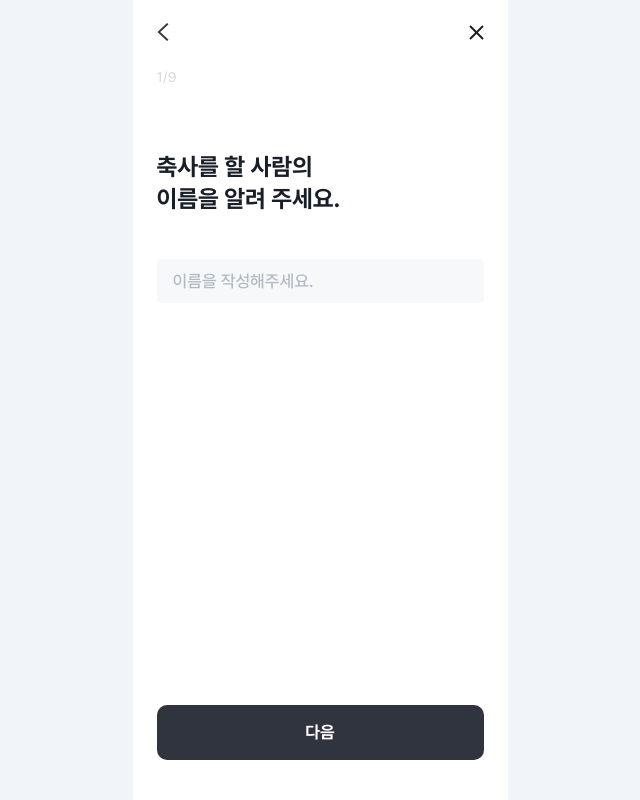
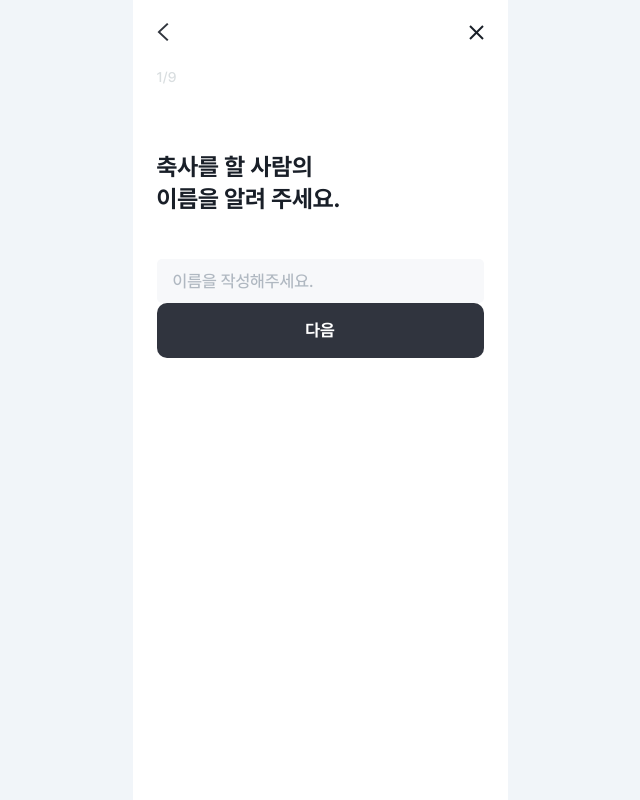
Before and after one commit to with-Bloom/bloom-react, a React (Vite) app: page /question in a window 1280 px wide. Shown: the whole page, without its empty margins (320-960 px from the left). Built offline with nearby package versions, Linux system fonts and the light colour scheme.

Commit message:
feat: 각 버튼 항목에 대한 이벤트 처리

```diff
--- a/src/components/Button/ImageButton/index.tsx
+++ b/src/components/Button/ImageButton/index.tsx
@@ -2,15 +2,16 @@ import CloudIcon from 'assets/images/cloud.svg?react';
 
 type Props = {
   options: string[];
+  onClick: () => void;
 };
 
-const ImageButton = ({ options }: Props) => {
+const ImageButton = ({ options, onClick }: Props) => {
   return (
     <ul className="grid grid-cols-4 grid-rows-2 gap-x-4 gap-y-7">
       {options.map((el) => {
         return (
           <div key={el} className="flex flex-col items-center gap-[9px]">
-            <CloudIcon />
+            <CloudIcon className="cursor-pointer" onClick={onClick} />
             <span className="font-Pretendard text-sm font-medium text-gray400">{el}</span>
           </div>
         );
--- a/src/components/Button/ImageCardButton/index.tsx
+++ b/src/components/Button/ImageCardButton/index.tsx
@@ -2,23 +2,25 @@ import FlowerIcon from 'assets/images/flower.svg?react';
 
 type Props = {
   options: string[];
+  onClick: () => void;
 };
 
-const ImageCardButton = ({ options }: Props) => {
+const ImageCardButton = ({ options, onClick }: Props) => {
   return (
-    <ul className="flex justify-between">
+    <div className="flex justify-between">
       {options.map((el) => {
         return (
-          <li
+          <button
             key={el}
             className="flex h-[187px] w-[158px] flex-col items-center justify-between rounded-[5px] bg-gray100 py-6 font-Pretendard"
+            onClick={onClick}
           >
             <FlowerIcon />
             <span className="font-Pretendard text-[17px] font-medium">{el}</span>
-          </li>
+          </button>
         );
       })}
-    </ul>
+    </div>
   );
 };
 
--- a/src/components/Button/NextButton/index.tsx
+++ b/src/components/Button/NextButton/index.tsx
@@ -1,16 +1,16 @@
 type Props = {
-  onClick: () => void;
   children: string;
+  onClick: (e: React.MouseEvent<HTMLButtonElement>) => void;
 };
 
 const NextButton = ({ children, onClick }: Props) => {
   return (
-    <div
+    <button
       onClick={onClick}
       className="bg-gray600 flex h-[55px] w-[327px] items-center justify-center rounded-[10px] font-Pretendard text-[17px] font-bold text-white"
     >
       {children}
-    </div>
+    </button>
   );
 };
 
--- a/src/components/Button/PrimaryButton/index.tsx
+++ b/src/components/Button/PrimaryButton/index.tsx
@@ -1,8 +1,9 @@
 type Props = {
   options: string[];
+  onClick: () => void;
 };
 
-const PrimaryButton = ({ options }: Props) => {
+const PrimaryButton = ({ options, onClick }: Props) => {
   return (
     <ul className="flex flex-col gap-3">
       {options.map((el) => {
@@ -10,6 +11,7 @@ const PrimaryButton = ({ options }: Props) => {
           <button
             key={el}
             className="text-gray600 flex h-11 w-[327px] items-center justify-items-start rounded-[5px] bg-gray100 p-[13px] font-Pretendard text-[17px] font-medium"
+            onClick={onClick}
           >
             {el}
           </button>
--- a/src/components/Input/index.tsx
+++ b/src/components/Input/index.tsx
@@ -1,14 +1,20 @@
+import NextButton from 'components/Button/NextButton';
+
 type Props = {
   placeholder: string;
+  onClick: () => void;
 };
 
-const Input = ({ placeholder }: Props) => {
+const Input = ({ placeholder, onClick }: Props) => {
   return (
-    <input
-      className="text-gray600 h-11 w-[327px] rounded-[5px] bg-gray100 p-4 font-Pretendard text-[17px] font-medium placeholder-gray300 caret-indigo outline-indigo"
-      placeholder={placeholder}
-      maxLength={10}
-    ></input>
+    <>
+      <input
+        className="text-gray600 h-11 w-[327px] rounded-[5px] bg-gray100 p-4 font-Pretendard text-[17px] font-medium placeholder-gray300 caret-indigo outline-indigo"
+        placeholder={placeholder}
+        maxLength={10}
+      ></input>
+      <NextButton onClick={onClick}>다음</NextButton>
+    </>
   );
 };
 
--- a/src/components/SelectComponent/index.tsx
+++ b/src/components/SelectComponent/index.tsx
@@ -7,20 +7,21 @@ import Textarea from 'components/Textarea';
 type Props = {
   type: string;
   options: string | string[];
+  onClick: () => void;
 };
 
-const SelectComponent = ({ type, options }: Props): React.ReactNode => {
+const SelectComponent = ({ type, options, onClick }: Props): React.ReactNode => {
   switch (type) {
     case 'input':
-      return <Input placeholder={options as string} />;
+      return <Input placeholder={options as string} onClick={onClick} />;
     case 'image-card-button':
-      return <ImageCardButton options={options as string[]} />;
+      return <ImageCardButton options={options as string[]} onClick={onClick} />;
     case 'image-button':
-      return <ImageButton options={options as string[]} />;
+      return <ImageButton options={options as string[]} onClick={onClick} />;
     case 'primary-button':
-      return <PrimaryButton options={options as string[]} />;
+      return <PrimaryButton options={options as string[]} onClick={onClick} />;
     case 'textarea':
-      return <Textarea placeholder={options as string} />;
+      return <Textarea placeholder={options as string} onClick={onClick} />;
     default:
       return null;
   }
--- a/src/components/Textarea/index.tsx
+++ b/src/components/Textarea/index.tsx
@@ -1,14 +1,20 @@
+import NextButton from 'components/Button/NextButton';
+
 type Props = {
   placeholder: string;
+  onClick: () => void;
 };
 
-const Textarea = ({ placeholder }: Props) => {
+const Textarea = ({ placeholder, onClick }: Props) => {
   return (
-    <textarea
-      className="text-gray600 h-[122px] w-[327px] rounded-[5px] bg-gray100 p-4 font-Pretendard text-[15px] font-medium placeholder-gray300 caret-indigo outline-indigo"
-      placeholder={placeholder}
-      maxLength={500}
-    ></textarea>
+    <>
+      <textarea
+        className="text-gray600 h-[122px] w-[327px] rounded-[5px] bg-gray100 p-4 font-Pretendard text-[15px] font-medium placeholder-gray300 caret-indigo outline-indigo"
+        placeholder={placeholder}
+        maxLength={500}
+      ></textarea>
+      <NextButton onClick={onClick}>다음</NextButton>
+    </>
   );
 };
 
--- a/src/pages/Question/index.tsx
+++ b/src/pages/Question/index.tsx
@@ -3,8 +3,6 @@ import { questionList } from 'src/data/questionList';
 import Layout from 'layout/index';
 import QuestionTitle from 'components/QuestionTitle';
 import Header from 'components/Header';
-import NextButton from 'components/Button/NextButton';
-
 import SelectComponent from 'components/SelectComponent';
 
 const QuestionPage = () => {
@@ -27,13 +25,12 @@ const QuestionPage = () => {
                 currentPage === el.page && (
                   <div key={el.page}>
                     <QuestionTitle>{el.question}</QuestionTitle>
-                    {SelectComponent(el)}
+                    {SelectComponent({ type: el.type, options: el.options, onClick: handleClick })}
                   </div>
                 )
               );
             })}
           </div>
-          <NextButton onClick={handleClick}>다음</NextButton>
         </div>
       </Layout>
     </>
```
